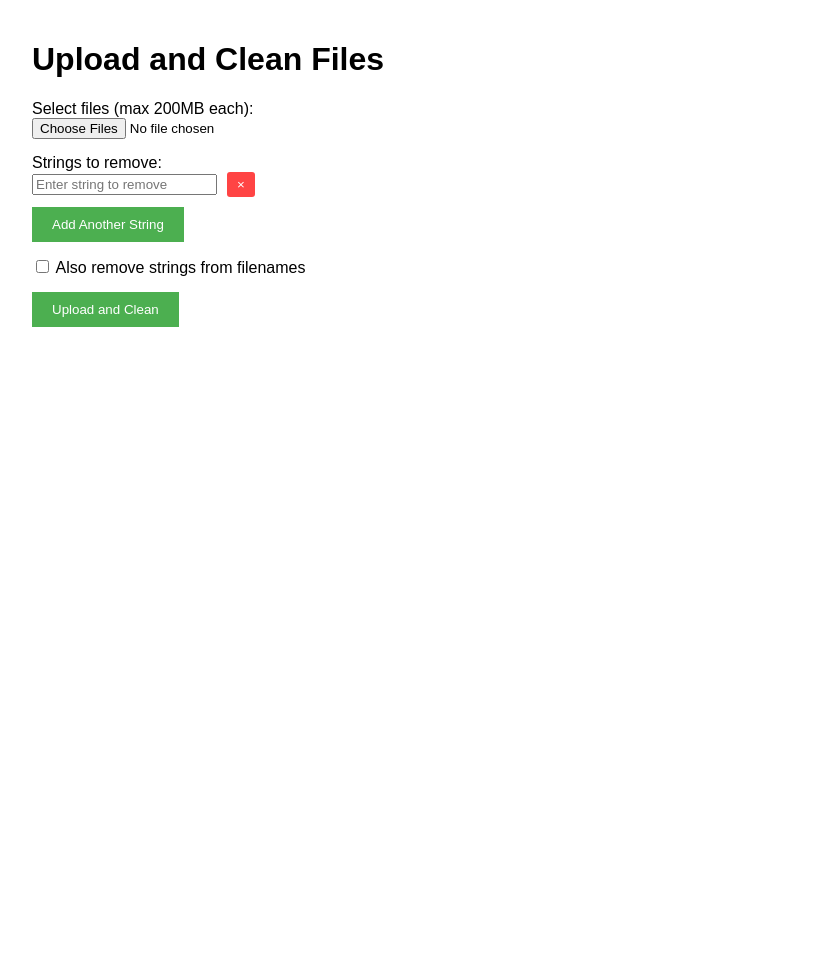
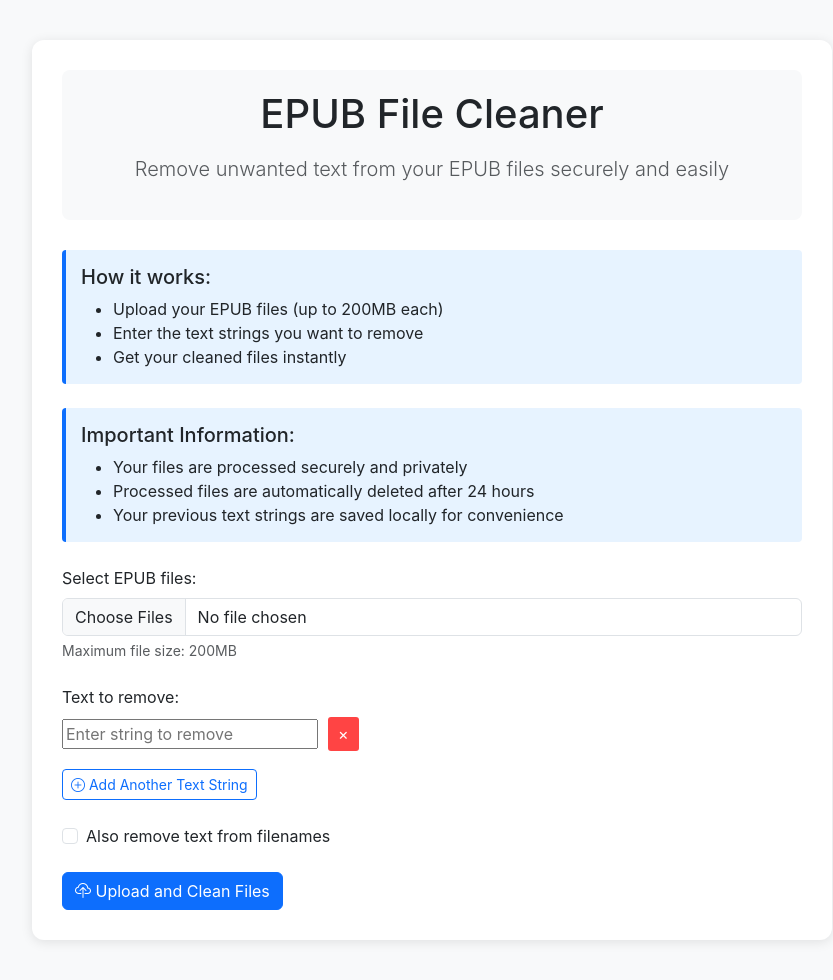
Before and after one commit to andreyst/FileCleaner, a Flask app: page / in a window 1280 px wide. Shown: the whole page, without its empty margins (208-1041 px from the left). Before the commit the page ends 327 px from the top, so only its background shows below. Run offline with Flask 3, Linux system fonts and the light colour scheme.

Commit message:
feat: Enhance UI with Bootstrap, add explanatory sections, and improve file upload experience

```diff
--- a/templates/upload.html
+++ b/templates/upload.html
@@ -1,13 +1,35 @@
 <!DOCTYPE html>
 <html>
 <head>
-    <title>File Upload and Clean (Max {{ max_file_size_mb }}MB)</title>
+    <title>EPUB Cleaner - Remove Text from EPUB Files</title>
+    <link href="https://cdn.jsdelivr.net/npm/bootstrap@5.3.2/dist/css/bootstrap.min.css" rel="stylesheet">
+    <link href="https://cdn.jsdelivr.net/npm/bootstrap-icons@1.11.3/font/bootstrap-icons.css" rel="stylesheet">
     <style>
         body {
-            font-family: Arial, sans-serif;
+            font-family: 'Inter', system-ui, -apple-system, sans-serif;
+            background-color: #f8f9fa;
+        }
+        .container {
             max-width: 800px;
-            margin: 0 auto;
+            margin: 40px auto;
+            background: white;
+            padding: 30px;
+            border-radius: 12px;
+            box-shadow: 0 2px 12px rgba(0, 0, 0, 0.1);
+        }
+        .hero-section {
+            text-align: center;
+            margin-bottom: 30px;
             padding: 20px;
+            background: #f8f9fa;
+            border-radius: 8px;
+        }
+        .info-box {
+            background: #e7f3ff;
+            border-left: 4px solid #0d6efd;
+            padding: 15px;
+            margin-bottom: 20px;
+            border-radius: 4px;
         }
         .form-group {
             margin-bottom: 15px;
@@ -44,18 +66,20 @@
         }
         .suggestion {
             display: inline-block;
-            background: #f0f0f0;
+            background: #e9ecef;
             padding: 5px 10px;
             margin: 0 5px 5px 0;
-            border-radius: 3px;
+            border-radius: 20px;
             cursor: pointer;
+            font-size: 0.9em;
+            transition: all 0.2s;
         }
         .suggestion:hover {
-            background: #e0e0e0;
+            background: #dee2e6;
         }
         .suggestion .remove {
             margin-left: 5px;
-            color: #666;
+            color: #dc3545;
             font-weight: bold;
         }
         .loading-overlay {
@@ -91,7 +115,29 @@
     </style>
 </head>
 <body>
-    <h1>Upload and Clean Files</h1>
+    <div class="container">
+        <div class="hero-section">
+            <h1 class="mb-3">EPUB File Cleaner</h1>
+            <p class="lead text-muted">Remove unwanted text from your EPUB files securely and easily</p>
+        </div>
+
+        <div class="info-box mb-4">
+            <h5>How it works:</h5>
+            <ul class="mb-0">
+                <li>Upload your EPUB files (up to {{ max_file_size_mb }}MB each)</li>
+                <li>Enter the text strings you want to remove</li>
+                <li>Get your cleaned files instantly</li>
+            </ul>
+        </div>
+
+        <div class="info-box mb-4">
+            <h5>Important Information:</h5>
+            <ul class="mb-0">
+                <li>Your files are processed securely and privately</li>
+                <li>Processed files are automatically deleted after 24 hours</li>
+                <li>Your previous text strings are saved locally for convenience</li>
+            </ul>
+        </div>
     <div class="loading-overlay" id="loadingOverlay">
         <div class="loading-content">
             <h2>Processing Your Files</h2>
@@ -99,14 +145,16 @@
             <div class="message">Please wait while we process your files...</div>
         </div>
     </div>
+
     <form action="/?process=true" method="POST" enctype="multipart/form-data" onsubmit="return handleSubmit(event)">
-        <div class="form-group">
-            <label>Select files (max {{ max_file_size_mb }}MB each):</label><br>
-            <input type="file" name="files" multiple required>
+        <div class="mb-4">
+            <label class="form-label">Select EPUB files:</label>
+            <input type="file" class="form-control" name="files" multiple required accept=".epub">
+            <div class="form-text">Maximum file size: {{ max_file_size_mb }}MB</div>
         </div>
 
-        <div class="form-group">
-            <label>Strings to remove:</label>
+        <div class="mb-4">
+            <label class="form-label">Text to remove:</label>
             <div id="strings-container">
                 <div class="string-inputs">
                     <input type="text" name="strings" placeholder="Enter string to remove" onkeydown="handleInputKeydown(event)">
@@ -114,15 +162,21 @@
                 </div>
             </div>
             <div class="suggestions" id="stringSuggestions"></div>
-            <button type="button" onclick="addStringInput()">Add Another String</button>
+            <button type="button" class="btn btn-outline-primary btn-sm mt-2" onclick="addStringInput()">
+                <i class="bi bi-plus-circle"></i> Add Another Text String
+            </button>
         </div>
 
-        <div class="form-group">
-            <input type="checkbox" name="process_filename" id="process_filename">
-            <label for="process_filename">Also remove strings from filenames</label>
+        <div class="mb-4">
+            <div class="form-check">
+                <input type="checkbox" class="form-check-input" name="process_filename" id="process_filename">
+                <label class="form-check-label" for="process_filename">Also remove text from filenames</label>
+            </div>
         </div>
 
-        <button type="submit">Upload and Clean</button>
+        <button type="submit" class="btn btn-primary">
+            <i class="bi bi-cloud-upload"></i> Upload and Clean Files
+        </button>
     </form>
 
     <script>
```
